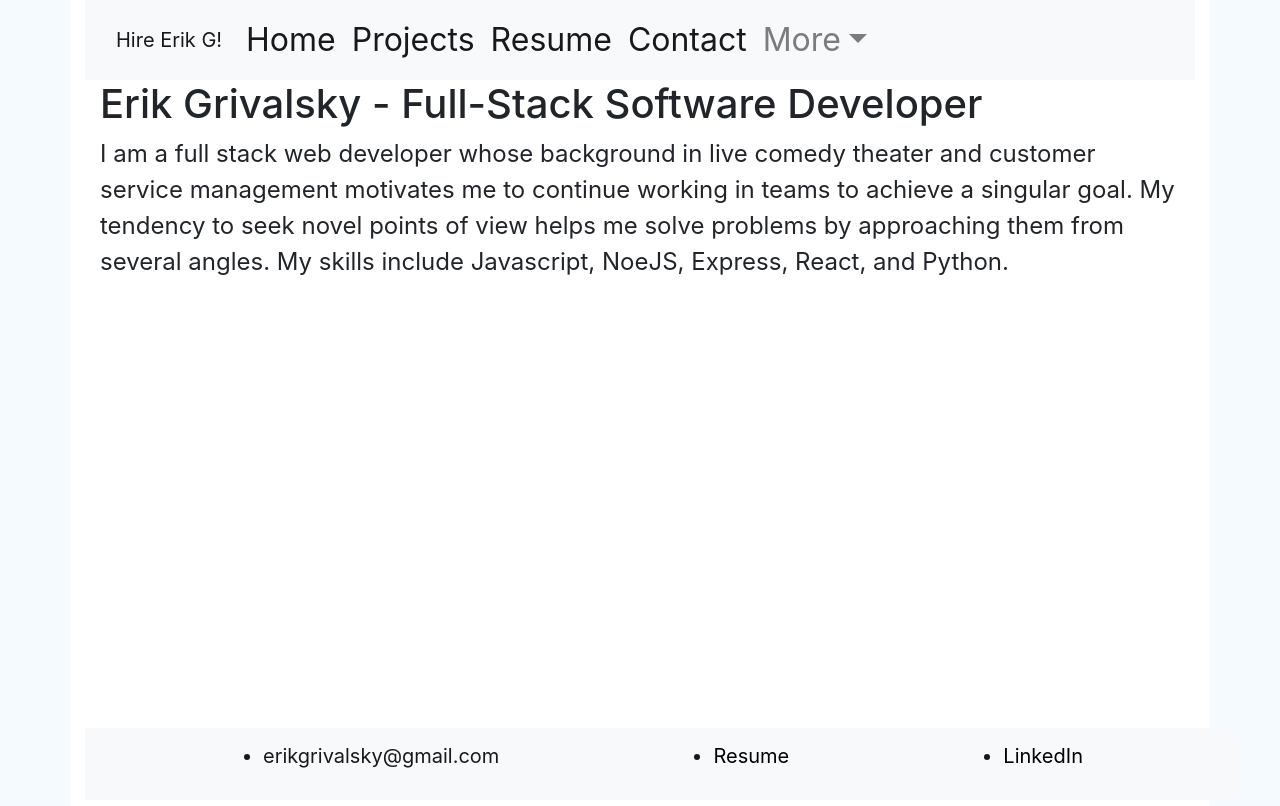
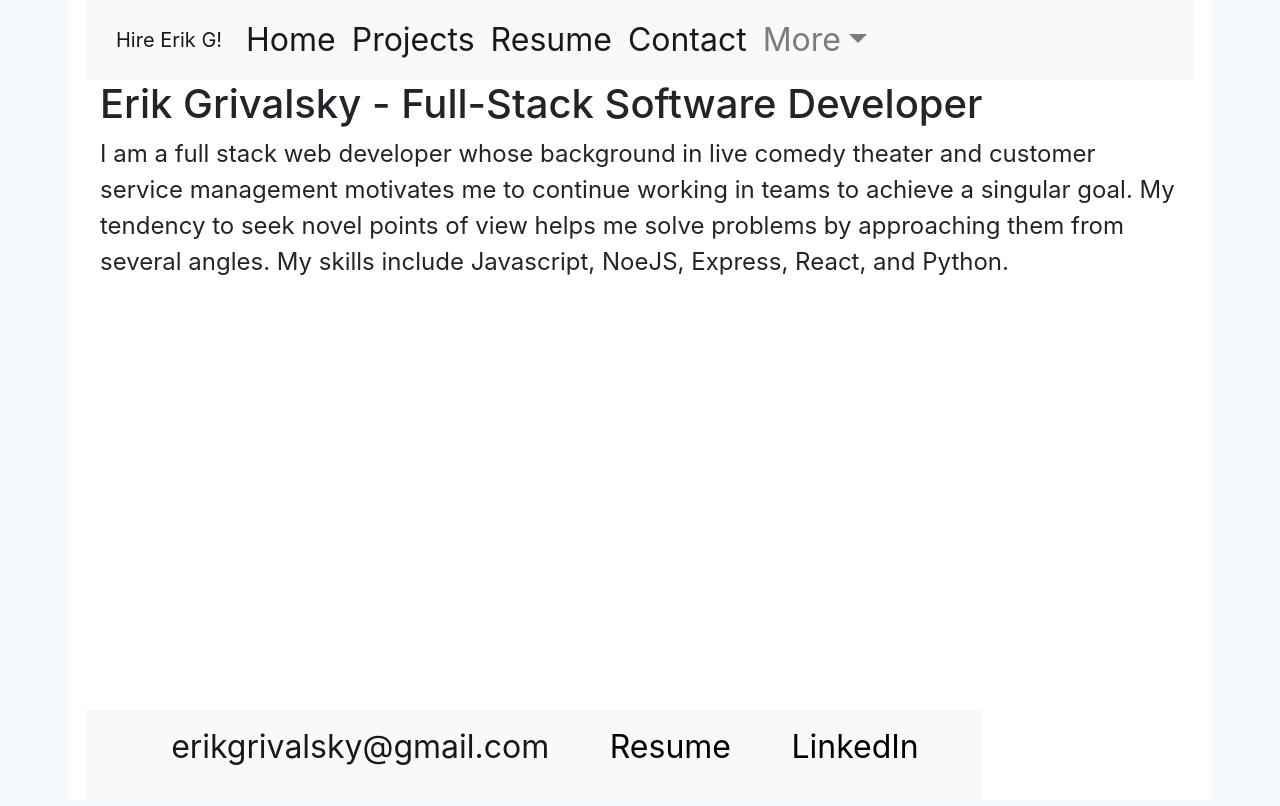
Before and after one commit to egrivalsky/portfolio, a React (Create React App) app: page / in a window 1280 px wide. Shown: the top 806 px of the page. Built offline with nearby package versions, Linux system fonts and the light colour scheme.

Commit message:
fixes height to viewport and footer at the bottom

```diff
--- a/src/App.css
+++ b/src/App.css
@@ -1,6 +1,14 @@
 /* body {
   font-family: 'Reenie Beanie', cursive;
 } */
+html {
+    height: 100%;
+}
+
+body {
+  min-height: 100%;
+}
+
 .App {
   text-align: center;
 }
--- a/src/App.js
+++ b/src/App.js
@@ -63,22 +63,22 @@ function App() {
             <Route path='/projects' component={Projects} />
             <Route path='/resume' component={Resume} />
             <Route path='/contact' component={Contact} />
+            <footer>
+  <div class="navbar navbar-expand-lg navbar-light bg-light" id="footer">
 
-      </body>
-      </Router>
-<footer>
-  <div class="navbar navbar-expand-lg navbar-light bg-light">
-
-    <div class="container-fluid">
+    {/* <div class="container-fluid"> */}
       <ul class="navbar-brand" id="footer-list">
-        <li>erikgrivalsky@gmail.com</li>
-        <li><a href="https://www.erikgrivalsky.com/resume">Resume</a></li>
-        <li><a href="https://linkedin.com/in/erikgrivalsky" target="_blank">LinkedIn</a></li>
+        <li class="footer-li">erikgrivalsky@gmail.com</li>
+        <li class="footer-li"><a href="https://www.erikgrivalsky.com/resume">Resume</a></li>
+        <li class="footer-li"><a href="https://linkedin.com/in/erikgrivalsky" target="_blank">LinkedIn</a></li>
       </ul>
-    </div>
+    {/* </div> */}
 
   </div>
 </footer>
+      </body>
+      </Router>
+
     </div>
   );
 }
--- a/src/index.css
+++ b/src/index.css
@@ -1,5 +1,6 @@
 html {
   background-color: rgb(245, 250, 255);
+  height: 100%,
 }
 
 body {
@@ -9,12 +10,12 @@ body {
     sans-serif;
   -webkit-font-smoothing: antialiased;
   -moz-osx-font-smoothing: grayscale;
-
+  min-height: 100%;
 }
 
-body.container {
+/* body.container {
   height: 80vw;
-}
+} */
 
 code {
   font-family: source-code-pro, Menlo, Monaco, Consolas, 'Courier New',
@@ -81,14 +82,30 @@ sub {
 }
 
 footer {
-  position: absolute;
+  position: fixed;
   bottom: 0;
-  width: 90%;
+  width: 70%;
+  align-self: center;
   text-align: center;
+  font-size: xx-large;
+  margin-left: auto;
+  margin-right: auto;
+
 }
 
 #footer-list {
   display: flex;
   width: 100%;
   justify-content: space-around;
+  font-size: xx-large;
+  list-style-type: none;
 }
+
+.footer-li {
+  padding: 0;
+  margin: 0;
+}
+
+#footer {
+  margin: 0 auto;
+}
```
